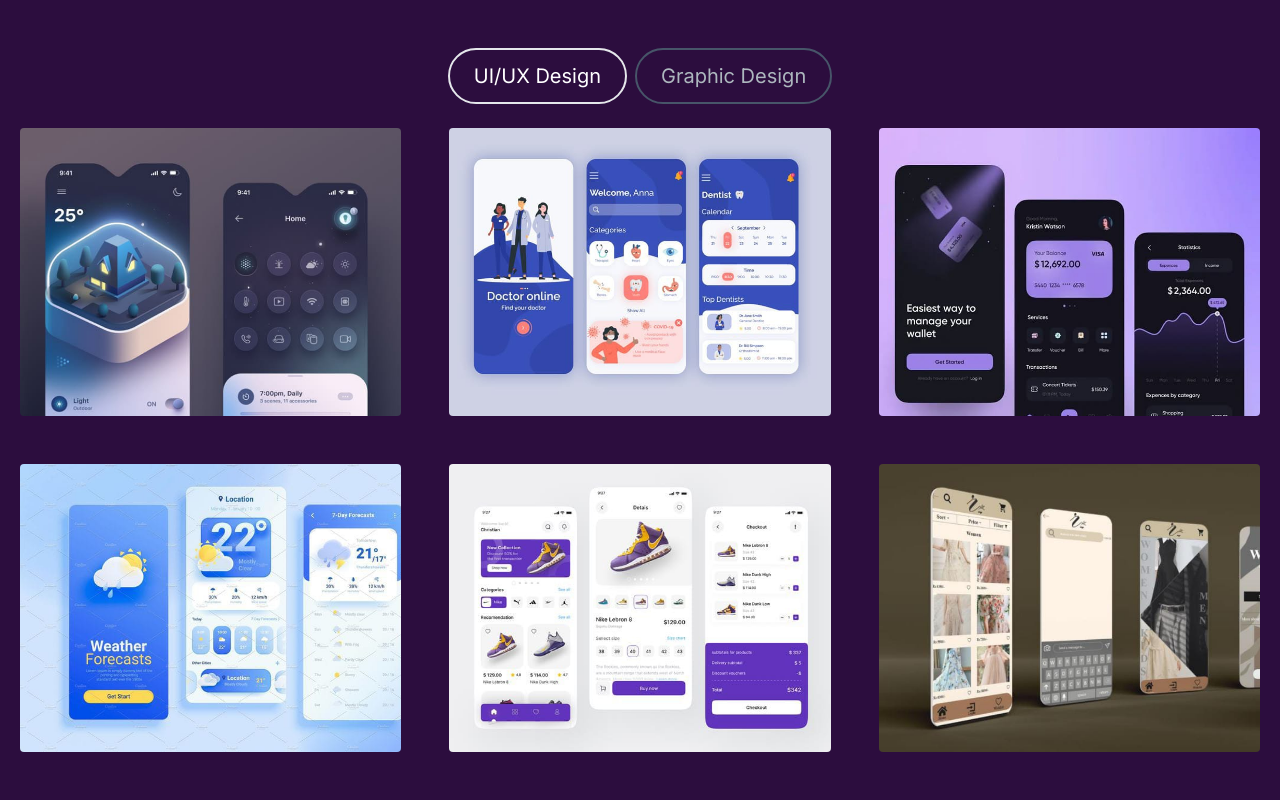
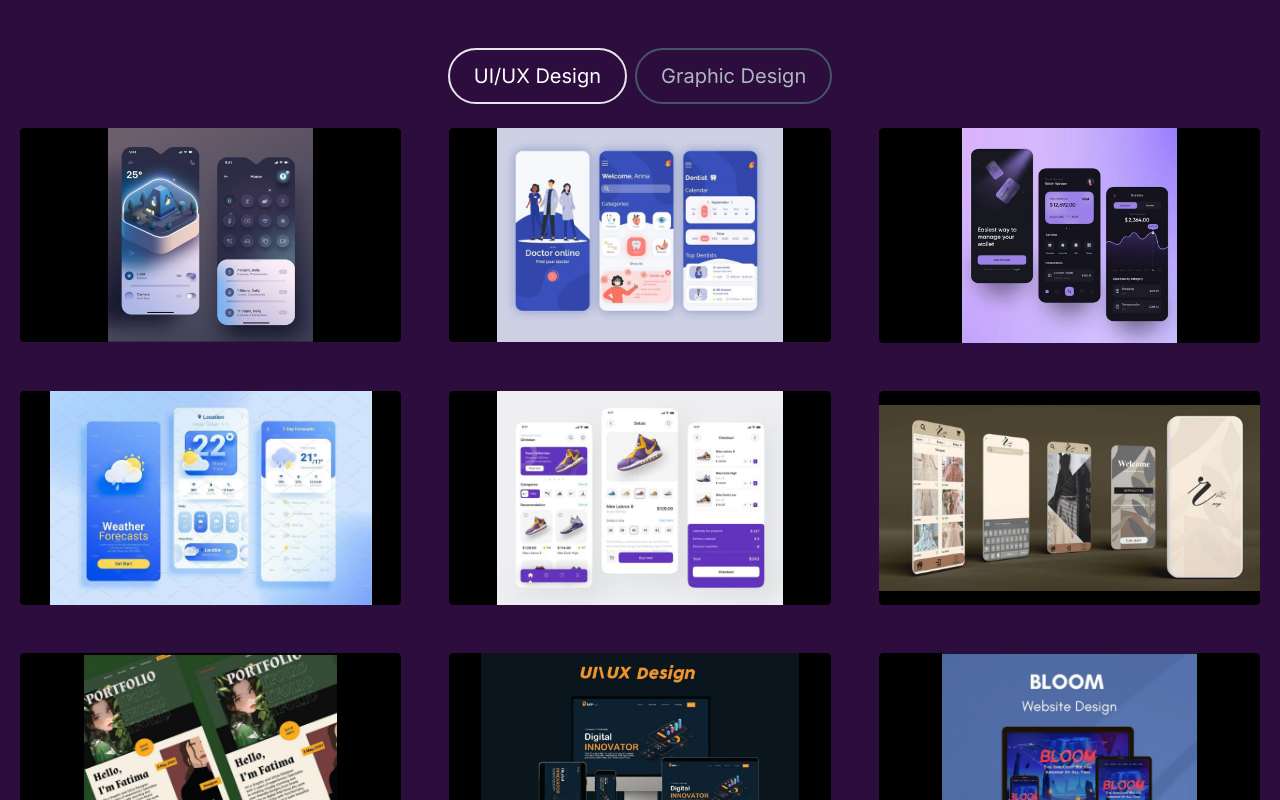
Before and after one commit to maryamshakeel22/Friend-Portfolio, a Next.js app: page / in a window 1280 px wide. Shown: the part 1360-2160 px from the top of the page. Built offline with nearby package versions, Linux system fonts and the light colour scheme.

Commit message:
Update ProjectCard.tsx

```diff
--- a/src/app/components/ProjectCard.tsx
+++ b/src/app/components/ProjectCard.tsx
@@ -20,10 +20,12 @@ const ProjectCard: React.FC<ProjectCardProps> = ({
 }) => {
   return (
     <div>
-      <div
-        className="h-52 md:h-72 rounded relative group bg-"
-        style={{ backgroundImage: `url(${imgUrl})`, backgroundSize: "cover" }}
-      >
+      <div className="relative rounded group overflow-hidden" style={{ paddingTop: "56.25%" }}>
+  <img
+    src={imgUrl}
+    alt="Project Image"
+    className="absolute top-0 left-0 h-full w-full object-contain rounded bg-black"
+  />
         <div className="overlay items-center justify-center absolute top-0 left-0 w-full h-full bg-[#181818] bg-opacity-0 hidden group-hover:flex group-hover:bg-opacity-80 transition-all duration-500">
           {/* <Link
             href={gitUrl}
```
